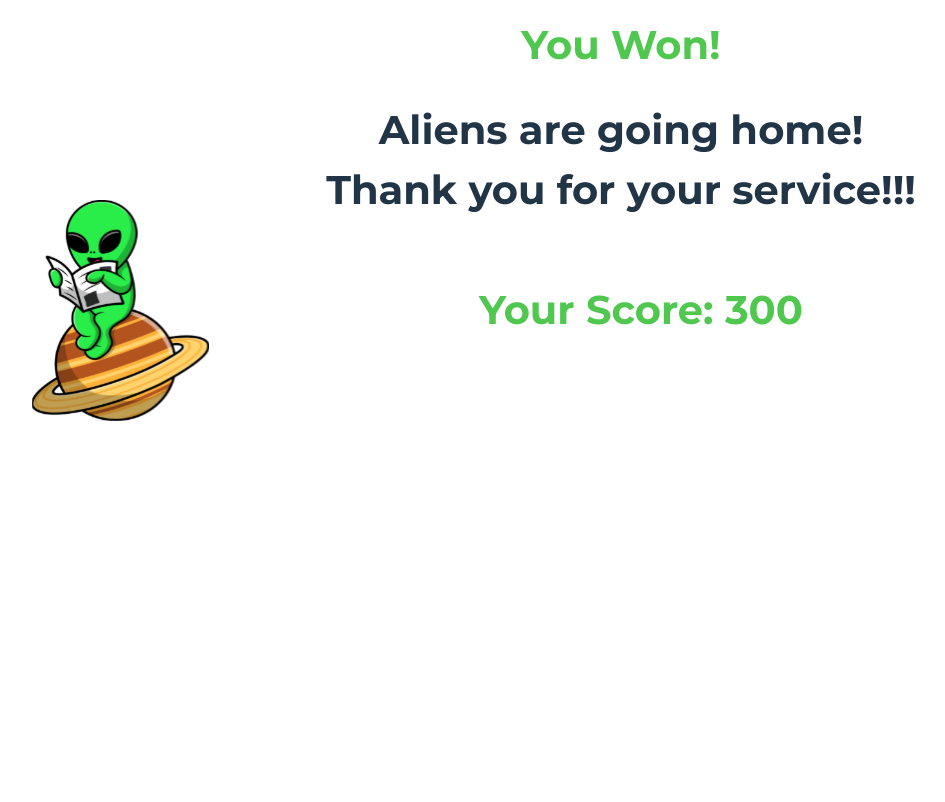
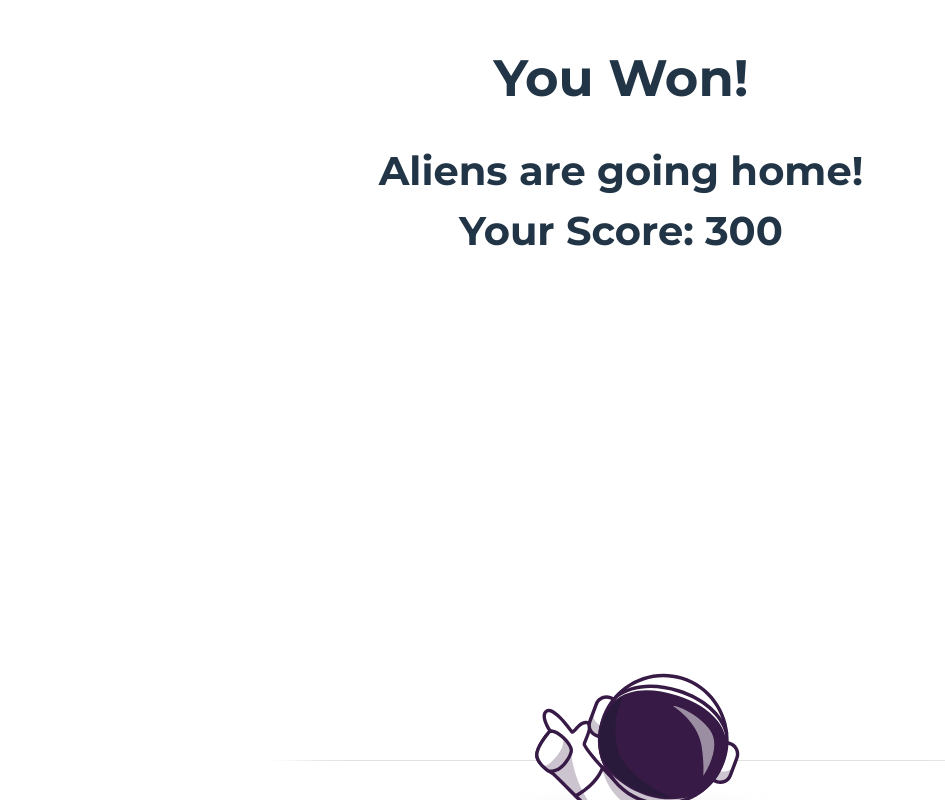
Before and after one commit to darrriannna/Group-React-Game, a React (Vite) app: page /winPage in a window 1280 px wide. Shown: the top 802 px of the page, without its empty margins (19-964 px from the left). Built offline with nearby package versions, Linux system fonts and the light colour scheme.

Commit message:
still working on the winPage to be fully functional

```diff
--- a/src/App.jsx
+++ b/src/App.jsx
@@ -2,7 +2,7 @@ import {
   BrowserRouter as Router,
   Routes,
   Route,
-  // BrowserRouter,
+  //BrowserRouter,
 } from "react-router-dom";
 import "./Components/style/images.css";
 import "./Components/style/buttons.css";
--- a/src/Components/LevelOne/LevelOne.jsx
+++ b/src/Components/LevelOne/LevelOne.jsx
@@ -16,7 +16,6 @@ const LevelOne = () => {
   const [score, setScore] = useState(0);
   const [isPlaying, setIsPlaying] = useState(false);
   const [hearts, setHearts] = useState(3);
-  //const [gameOver, setGameOver] = useState(false);
   const [gameOver, setGameOver] = useState(false);
   const [showExplosion, setShowExplosion] = useState(false); // State to control the visibility of the explosion SVG
   const [paused, setPaused] = useState(false);
--- a/src/Components/loosingPage/loosingPage.module.css
+++ b/src/Components/loosingPage/loosingPage.module.css
@@ -40,12 +40,12 @@ html {
   top: 40px;
   height: 100px;
   width: 100px;
+  cursor: pointer;
 }
 
 .loosingInfo h1 {
   font-size: 70px;
   color: red;
-  animation: animate 1.5s linear infinite;
 }
 
 .loosingPageScore {
--- a/src/Components/winPage/winPage.jsx
+++ b/src/Components/winPage/winPage.jsx
@@ -1,14 +1,13 @@
 // import React from "react";
 import styles from "./winPage.module.css";
 import goBackMenu from "../../assets/icons/Go-back-menu.svg";
-import alienMars from "../../assets/images/Alien-on-mars.svg";
+//import alienMars from "../../assets/images/Alien-on-mars.svg";
 import astronautWon from "../../assets/images/Austonaut-won.svg";
 // import { useState } from "react";
 
-const LoosingPage = () => {
+const WinPage = () => {
   return (
     <div className={styles.winPageContainer}>
-      <div className={styles.topDiv}>
       <div className={styles.goBack}>
         <img src={goBackMenu} alt="Go back icon" />
       </div>
@@ -16,26 +15,17 @@ const LoosingPage = () => {
       <div className={styles.winInfo}>
         <h1>You Won!</h1>
         <h2>
-            Aliens are going home! <br /> Thank you for your service!!!
+          Aliens are going home! <br /> Your Score: 300
         </h2>
       </div>
-      </div>
 
-      <div className={styles.middleDiv}>
-        <div className={styles.alienOnMars}>
-          <img src={alienMars} alt="alien sitting on mars" />
-        </div>
-        <p className={styles.winPageScore}>Your Score: 300 </p>
-        {/* {score}  have to fix to see real score*/}
-      </div>
-
-      {/* <div className={styles.astronautWon}> */}
+      <div className={styles.astronautWon}>
         <img
           src={astronautWon}
           alt="Picture of astronaut with his hand up on moon"
         />
-      {/* </div> */}
+      </div>
     </div>
   );
 };
-export default LoosingPage;
+export default WinPage;
--- a/src/Components/winPage/winPage.module.css
+++ b/src/Components/winPage/winPage.module.css
@@ -2,7 +2,6 @@
 
 body {
   font-family: Montserrat, sans-serif;
-  box-sizing: border-box;
 }
 
 winInfo h2 {
@@ -15,28 +14,14 @@ winInfo h2 {
   justify-content: center;
   align-items: center;
   width: 100%;
-  /* height: 100vh; */
-
-  /* overflow: hidden; */
-  /* take away overflow and see full moon and scroll bar */
-}
-
-.topDiv {
-  display: flex;
-  justify-content: space-evenly;
-  align-items: center;
-  width: 100%;
-  max-height: 200px;
+  height: 100vh;
 }
 
 .winInfo {
   text-align: center;
   margin-top: 50px;
 }
-.winInfo h1 {
-  color: rgb(80, 200, 80);
-  font-size: 40px;
-}
+
 .goBack {
   position: absolute;
   left: 40px;
@@ -45,33 +30,7 @@ winInfo h2 {
   width: 100px;
 }
 
-.winPageScore {
-  width: 65%;
-  font-size: 40px;
-  color: rgb(80, 200, 80);
-}
-
-/*   middle div   */
-
-.middleDiv {
-  display: flex;
-  justify-content: center;
-  align-items: center;
-  width: 100%;
-  max-height: 300px;
-  margin-left: 50px;
-}
-
-.alienOnMars {
-  width: 35%;
-}
-.alienOnMars img {
-  width: 100%;
-  max-width: 180px;
-  display: flex;
-  align-self: flex-end;
-}
-
 .astronautWon img {
   width: 100%;
+  height: auto;
 }
```
Lines whose indentation alone changed are shown as unchanged.
